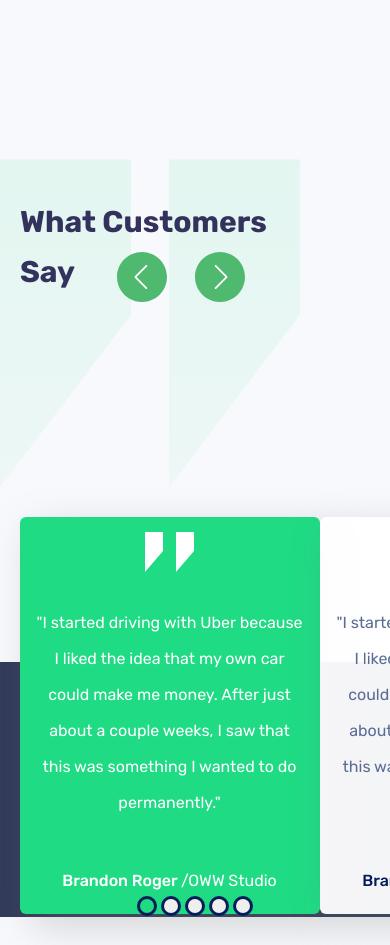
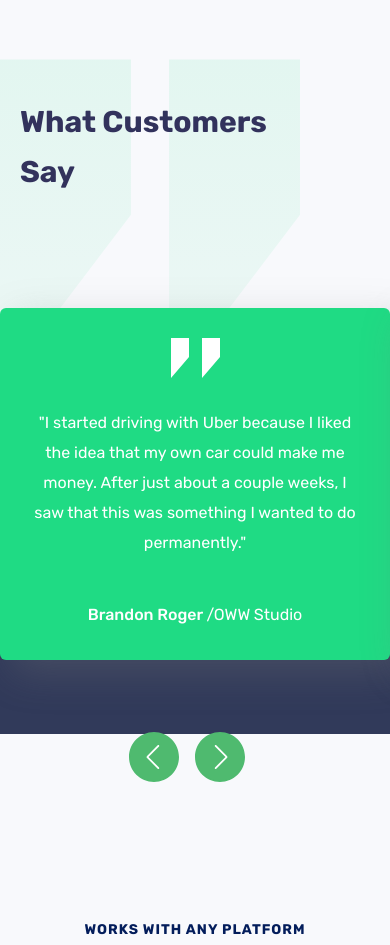
Before and after one commit to Vani-code24/Website-SASS, a website: page Task2/index.html in a window 390 px wide. Shown: the part 4536-5481 px from the top of the page. Drawn offline with Linux system fonts and the light colour scheme.

Commit message:
Add files via upload

```diff
--- a/Task2/src/css/main.css
+++ b/Task2/src/css/main.css
@@ -313,6 +313,7 @@
   height: 50px;
   border-radius: 50px;
   display: none;
+  cursor: pointer;
   left: 80%;
 }
 @media only screen and (max-width: 600px) {
@@ -461,15 +462,11 @@
 .feedback__carouselBtn--right {
   left: 90%;
 }
-@media only screen and (max-width: 768px) {
-  .feedback__carouselBtn--right {
-    left: 80%;
-  }
-}
 @media only screen and (max-width: 600px) {
   .feedback__carouselBtn--right {
-    top: 20%;
+    top: 90%;
     left: 50%;
+    margin-top: 20px;
   }
 }
 @media only screen and (max-width: 768px) {
@@ -479,8 +476,9 @@
 }
 @media only screen and (max-width: 600px) {
   .feedback__carouselBtn--left {
-    top: 20%;
-    left: 30%;
+    top: 90%;
+    left: 33%;
+    margin-top: 20px;
   }
 }
 
@@ -490,6 +488,11 @@
   width: 100%;
   bottom: 0;
   z-index: 100;
+}
+@media only screen and (max-width: 992px) {
+  .feedbackCards__nav {
+    display: none;
+  }
 }
 .feedbackCards__nav-indicator {
   border-radius: 50%;
@@ -723,6 +726,11 @@
   padding: 100px 0;
   overflow: hidden;
 }
+@media only screen and (max-width: 600px) {
+  .feedback {
+    padding: 0;
+  }
+}
 .feedback__box {
   display: flex;
   min-height: 800px;
@@ -731,6 +739,8 @@
 @media only screen and (max-width: 768px) {
   .feedback__box {
     flex-direction: column;
+    min-height: 500px;
+    max-height: 800px;
   }
 }
 .feedback__box1 {
@@ -752,21 +762,35 @@
   background-color: #313a5a;
   flex: 2;
 }
+@media only screen and (max-width: 768px) {
+  .feedback__box2 {
+    min-height: 300px;
+  }
+}
 .feedback .feedAllcards {
   position: absolute;
   display: flex;
-  top: 50%;
+  top: 20%;
   left: 30%;
-  transform: translateY(-50%);
+  transition: transform 600ms ease-in;
   z-index: 1;
   width: 100%;
-  padding: 60px;
 }
 @media only screen and (max-width: 768px) {
   .feedback .feedAllcards {
+    position: relative;
+    justify-content: center;
+    align-items: center;
+    text-align: center;
+    min-height: 500px;
+    left: 0;
+    overflow: hidden;
+    margin: 0 auto;
     padding: 0;
-    left: 5%;
-    text-align: center;
+    top: -500px;
+    width: 100%;
+    max-width: 400px;
+    min-width: 300px;
   }
 }
 .feedback .feedAllcards .carousel__styles {
@@ -781,26 +805,33 @@
   fill: #fff;
 }
 .feedback .feedAllcards__cards {
+  max-width: 600px;
   min-width: 400px;
-  max-width: 500px;
+  width: 100%;
   font-size: 18px;
   line-height: 36px;
   color: #5b6c94;
   letter-spacing: 0;
   border-radius: 6px;
-  padding: 60px 30px;
+  padding: 60px;
   box-shadow: 12px 12px 40px 0 rgba(121, 121, 121, 0.3);
-  margin-right: 10px;
+  margin-right: 30px;
   background-color: rgba(255, 255, 255, 0.95);
-  transition: all 0.4s ease-in-out;
 }
-@media only screen and (max-width: 600px) {
+@media only screen and (max-width: 992px) {
   .feedback .feedAllcards__cards {
+    font-size: 16px;
+    line-height: 30px;
+  }
+}
+@media only screen and (max-width: 768px) {
+  .feedback .feedAllcards__cards {
+    position: absolute;
+    padding: 30px;
+    margin-right: 0;
+    width: 100%;
+    max-width: 400px;
     min-width: 300px;
-    max-width: 300px;
-    position: absolute;
-    padding: 15px;
-    font-size: 16px;
   }
 }
 .feedback .feedAllcards__cards > svg {
```
Also changed, not shown: 1 other file.
